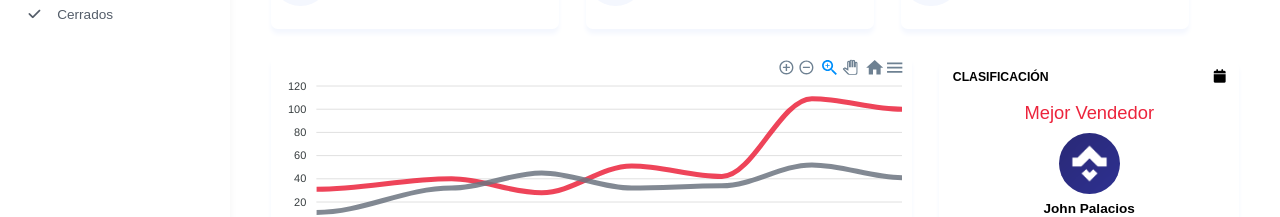
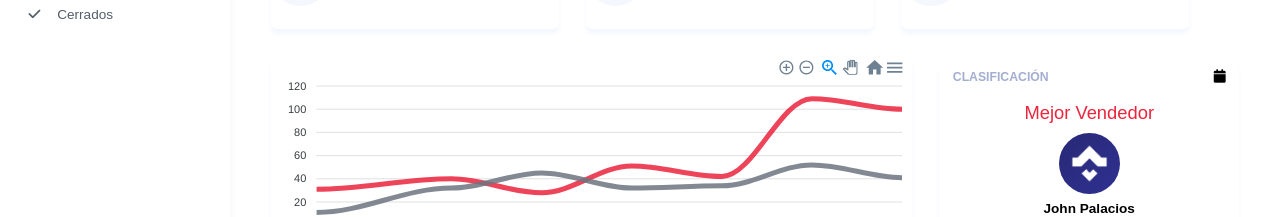
Before and after one commit to Rysth/REACT-CoverPro, a React (Create React App) app: page / in a window 1280 px wide. Shown: the part 237-454 px from the top of the page. Built offline with nearby package versions, Linux system fonts and the light colour scheme; a web font is replaced by a local one.

Commit message:
Update Leaderboard.css

```diff
--- a/src/components/Leaderboard/Leaderboard.css
+++ b/src/components/Leaderboard/Leaderboard.css
@@ -15,6 +15,7 @@
   margin: 0;
   font-size: 0.9rem;
   text-transform: uppercase;
+  color: var(--CL-neutral-light-two);
 }
 
 .leaderboard-seller {
```
